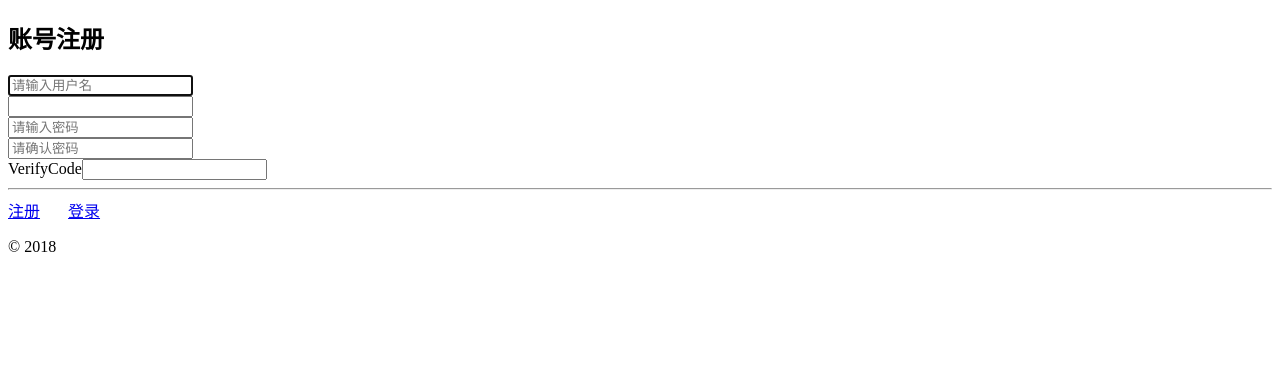
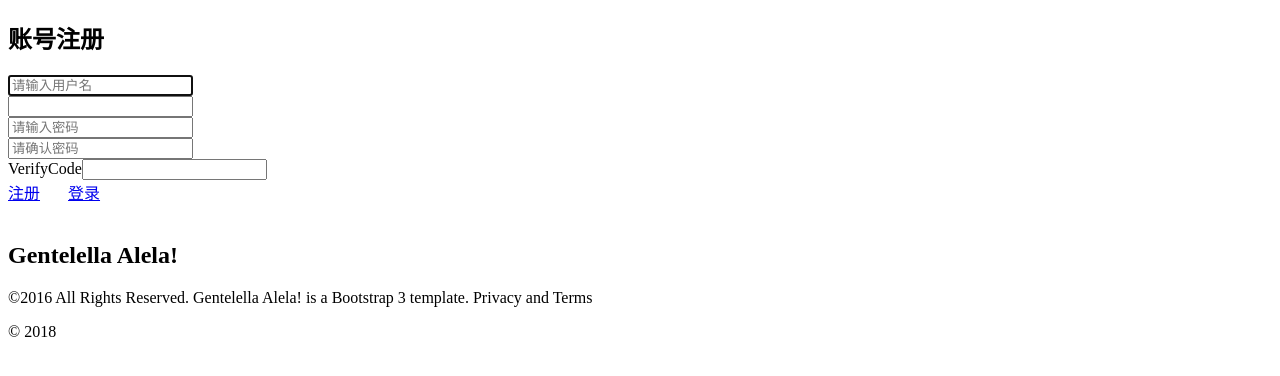
Before and after one commit to llqhz/blog_admin, a Yii app: template backend/views/site/signup.php in a window 1280 px wide. Shown: the top 376 px of the page. Run offline with PHP 8.4 and a stand-in for Yii, Linux system fonts and the light colour scheme; the template is opened without the code that fills it, so the values that code supplies are empty; form fields are guessed from the names that the template uses; some libraries are stand-ins or nearby versions.

Commit message:
调整间距

```diff
--- a/backend/components/user/identity/SignupForm.php
+++ b/backend/components/user/identity/SignupForm.php
@@ -40,7 +40,7 @@ class SignupForm extends Model
             ['email', 'trim'],
             ['email', 'email','message' => '请检查邮箱的格式'],
             ['email', 'string', 'max' => 255],
-            ['email', 'unique', 'targetClass' => User::className(), 'message' => '该邮箱已被占用'],
+            ['email', 'unique', 'targetClass' => User::className(), 'message' => '该邮箱已被注册'],
 
             [['username','email','password','repassword','verifyCode'], 'required','message' => '{attribute}不能为空'],
             ['password', 'string', 'min' => 6],
--- a/backend/views/site/login.php
+++ b/backend/views/site/login.php
@@ -26,8 +26,6 @@ $this->title = '用户登录';
                 ]) ?>
 
                 <?=  $form->field($model,'rememberMe')->label('&nbsp;&nbsp;&nbsp;记住密码&nbsp;&nbsp;&nbsp;<small>(请在确保设备安全的情况下选择)</small>')->checkbox(['class'=>'flat']) ?>
-
-                <br>
 
                 <div>
                     <?= Html::a('登录', 'javascript:document.forms[0].submit()',['class' => 'btn btn-default submit', 'name' => 'login-button','type'=>"submit"]) ?>
--- a/backend/views/site/signup.php
+++ b/backend/views/site/signup.php
@@ -6,6 +6,7 @@
 
 use yii\helpers\Html;
 use yii\bootstrap\ActiveForm;
+use yii\helpers\Url;
 
 $this->title = '账号注册';
 $this->params['breadcrumbs'][] = $this->title;
@@ -24,11 +25,23 @@ $this->params['breadcrumbs'][] = $this->title;
             <?= $form->field($model, 'repassword')->label(false)->passwordInput(['placeholder'=>'请确认密码']) ?>
 
             <?= $form->field($model,'verifyCode')->widget(\yii\captcha\Captcha::className()) ?>
-            <hr>
-            <div class="form-group">
-                <?= Html::a('注册','javascript:document.forms[0].submit()',['class' => 'btn btn-default', 'name' => 'signup-button']) ?>
-                &nbsp;&nbsp;&nbsp;&nbsp;&nbsp;
-                <?= Html::a('登录',\yii\helpers\Url::toRoute('site/login'),['class' => 'btn btn-default', 'name' => 'signup-button']) ?>
+
+            <div class="clearfix"></div>
+
+            <div class="separator">
+                <div class="form-group">
+                    <?= Html::a('注册','javascript:document.forms[0].submit()',['class' => 'btn btn-default', 'name' => 'signup-button']) ?>
+                    &nbsp;&nbsp;&nbsp;&nbsp;&nbsp;
+                    <?= Html::a('登录',\yii\helpers\Url::toRoute('site/login'),['class' => 'btn btn-default', 'name' => 'signup-button']) ?>
+                </div>
+
+                <div class="clearfix"></div>
+                <br />
+
+                <div>
+                    <h1><i class="fa fa-paw"></i> Gentelella Alela!</h1>
+                    <p>©2016 All Rights Reserved. Gentelella Alela! is a Bootstrap 3 template. Privacy and Terms</p>
+                </div>
             </div>
 
             <?php ActiveForm::end(); ?>
```
